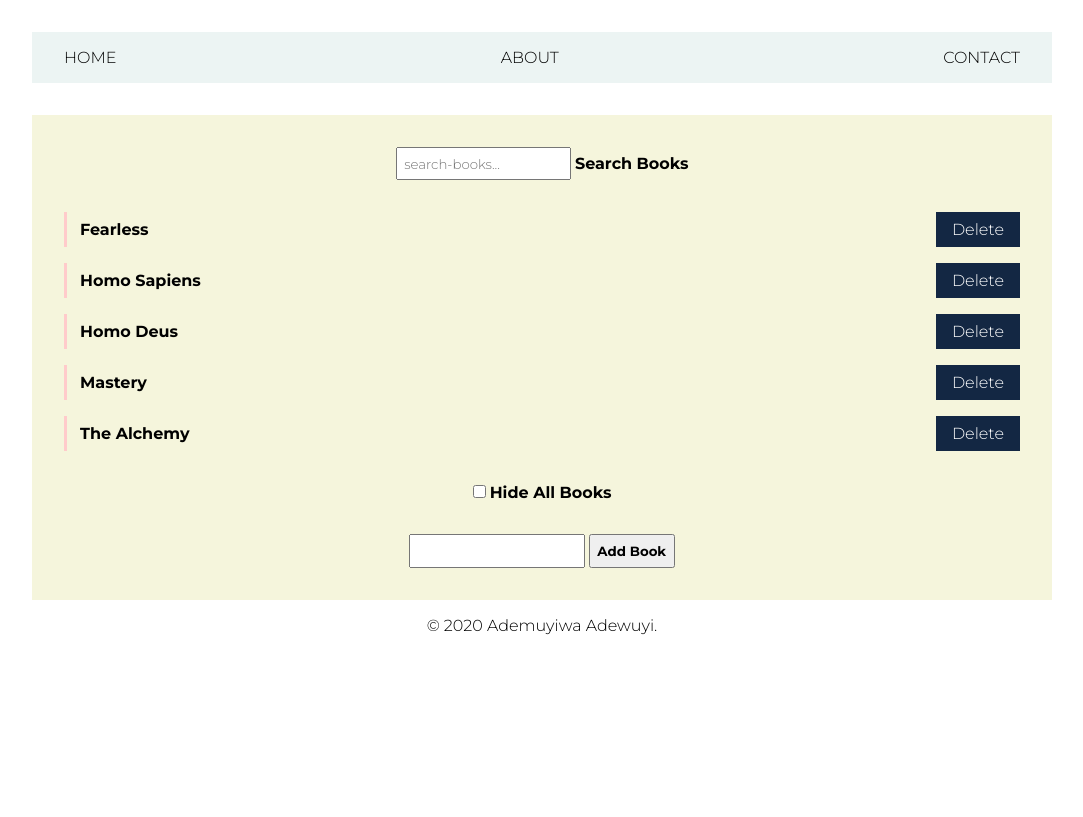
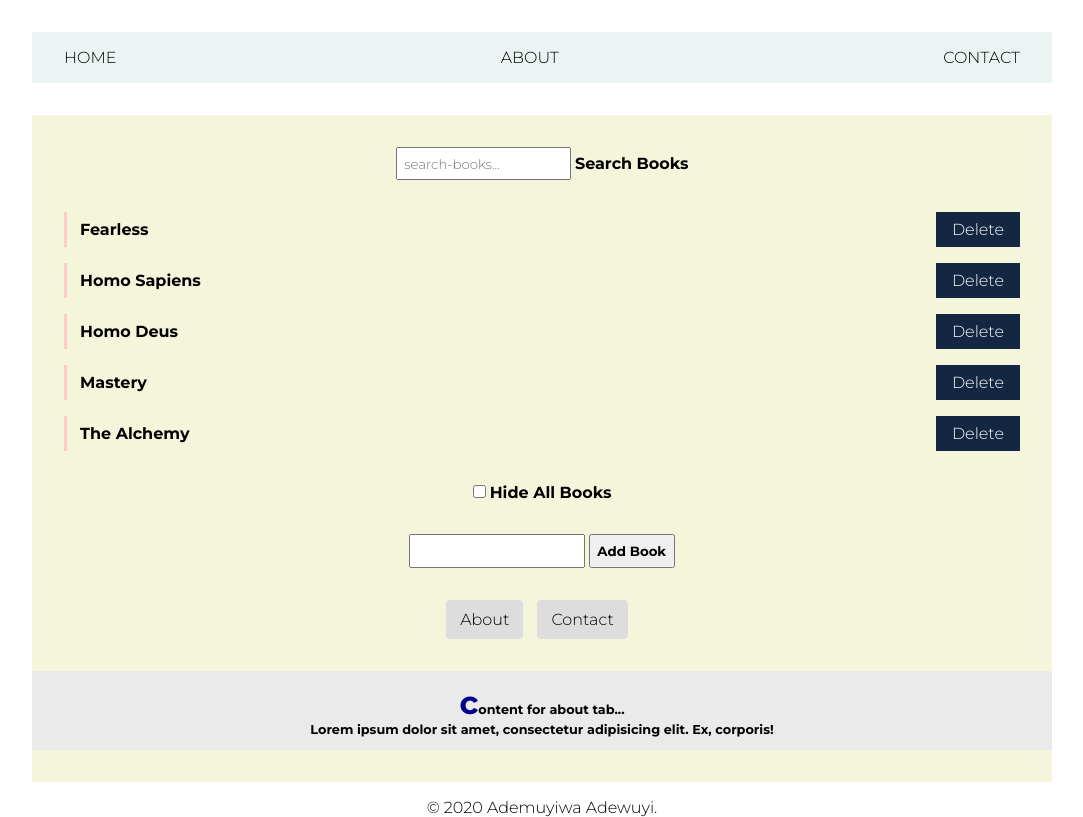
Before and after one commit to firerum/JavaScript-DOM-tester, a plain HTML site: page index.html in a window 1280 px wide. Shown: the whole page, without its empty margins (98-1181 px from the left). Drawn offline with Linux system fonts and the light colour scheme.

```diff
--- a/index.html
+++ b/index.html
@@ -6,6 +6,7 @@
     <link href="https://fonts.googleapis.com/css2?family=Montserrat:ital,wght@0,300;0,700;1,300&display=swap" rel="stylesheet">
     <link rel="stylesheet" type="text/css" href="style.css">
     <title>JavaScript DOM</title>
+    <script type="text/javascript" src="main.js"></script>
   </head>
 
   <body>
@@ -59,13 +60,26 @@
            <input type="text" id="add-book">
            <button type="submit" name="button"> Add Book</button>
          </form>
+         <div id="tabbed-content">
+           <ul class="tabs">
+             <li data-target="#about">About</li>
+             <li data-target="#contact">Contact</li>
+           </ul>
+           <div class="panel active" id="about">
+             <p>content for about tab...</p>
+             <p>Lorem ipsum dolor sit amet, consectetur adipisicing elit. Ex, corporis!</p>
+           </div>
+           <div class="panel" id="contact">
+             <p>content for contact tab...</p>
+             <p>Lorem ipsum dolor sit amet, consectetur adipisicing elit. Quae atque maxime, voluptatibus. Deleniti voluptate minus omnis odio eaque consequuntur itaque.</p>
+           </div>
+         </div>
        </main>
 
        <footer>
          <p>&copy; 2020 Ademuyiwa Adewuyi.</p>
        </footer>
      </div>
-     <script type="text/javascript" src="main.js"></script>
     <!-- <script src="https://unpkg.com/scrollreveal"></script> -->
   </body>
 </html>
--- a/main.js
+++ b/main.js
@@ -6,6 +6,7 @@ deleterList.forEach(function(deleter) {
   });
 }); */
 
+document.addEventListener("DOMContentLoaded", function() {
 
   // Delete Books
   const bookList = document.querySelector("#booklist");
@@ -66,3 +67,22 @@ searchBar.addEventListener("keyup", function(e) {
       }
     })
   })
+
+  //Tabbed Content
+  const tabs = document.querySelector(".tabs");
+  const panels = document.querySelectorAll(".panel");
+  tabs.addEventListener("click", e => {
+    if(e.target.tagName == "LI") {
+    const targetPanel = document.querySelector(e.target.dataset.target);
+    panels.forEach(panel => {
+      if(panel == targetPanel) {
+        panel.classList.add("active");
+      }
+      else {
+        panel.classList.remove("active");
+      }
+      });
+    }
+  })
+
+})
--- a/style.css
+++ b/style.css
@@ -124,6 +124,33 @@ main .check-wrapper {
   margin-bottom: 2em;
 }
 
+#tabbed-content li {
+  display: inline-block;
+  padding: 10px 14px;
+  background-color: #ddd;
+  border-radius: 4px;
+  cursor: pointer;
+  margin-right: 10px;
+}
+
+.panel {
+  display: none;
+}
+
+.active {
+  display: block;
+  padding: 1em 1em;
+  background-color: #eaeaeb;
+  font-weight: bold;
+  font-size: 0.8rem;
+}
+
+#tabbed-content p:first-of-type::first-letter {
+  font-size: 2rem;
+  font-weight: bolder;
+  color: darkblue;
+}
+
 footer {
   margin-top: 1em;
 }
```
Lines whose indentation alone changed are shown as unchanged.
